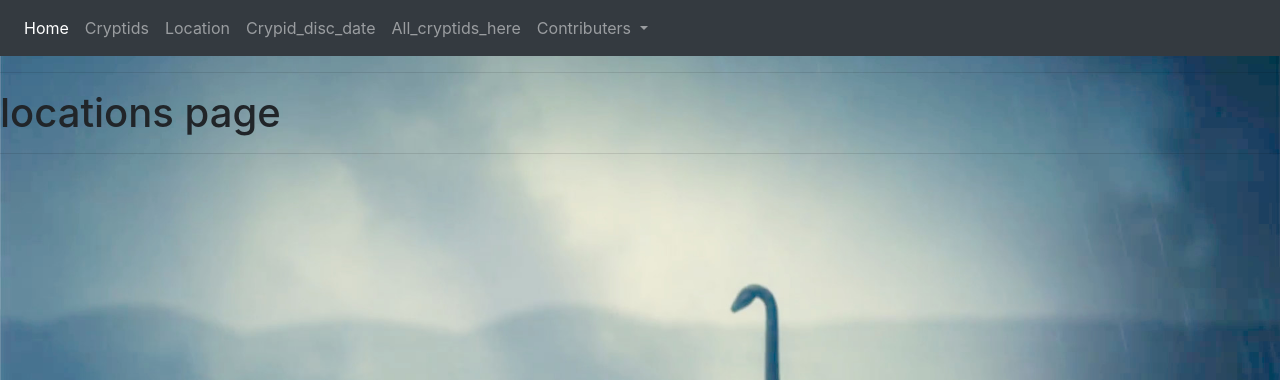
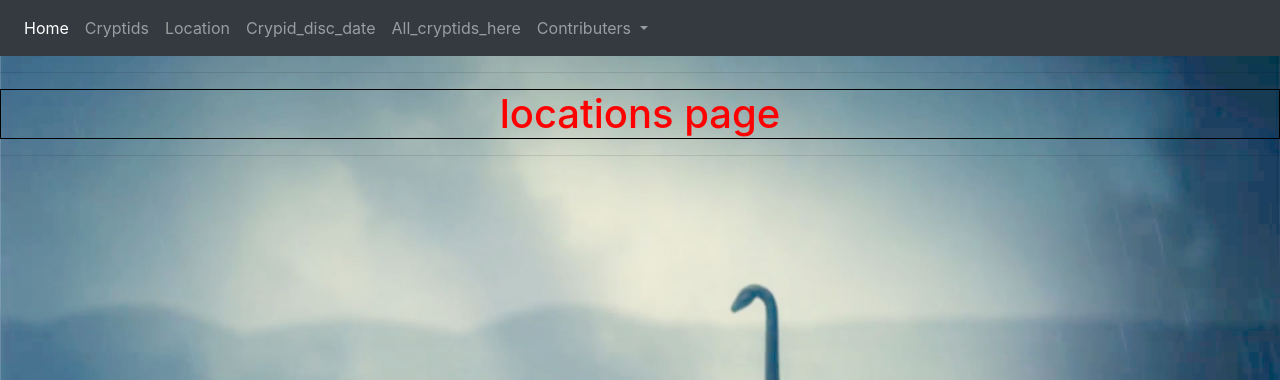
Before and after one commit to OperationCage/TheCage, a Django app: page /location/ in a window 1280 px wide. Shown: the top 380 px of the page. Run offline with Django 3.2, Linux system fonts and the light colour scheme; some libraries are stand-ins or nearby versions.

Commit message:
css links
majority of pages linked and tested, pics dont display yet.

```diff
--- /dev/null
+++ b/thecage/polls/static/css/cryptids.css
@@ -0,0 +1,6 @@
+p {
+    color: white;
+}
+ul {
+    color: black;
+}
--- /dev/null
+++ b/thecage/polls/static/css/location.css
@@ -0,0 +1,7 @@
+.locText {
+    color: red;
+    text-align: center;
+    border: 1px solid black ;
+}
+
+/* css linked all test code */
--- /dev/null
+++ b/thecage/polls/static/css/main.css
@@ -0,0 +1,35 @@
+body {
+  background: url(../static/polls/bg5.jpg);
+  background-repeat: no-repeat;
+  background-size: cover;
+  color: whitesmoke;
+}
+
+p.welcome {
+  font-family: "Segoe UI", Tahoma, Geneva, Verdana, sans-serif;
+  color: whitesmoke;
+  font-size: 50pt;
+  text-align: center;
+  text-shadow: -1px -1px 0 green, 1px -1px 0 green, -1px 1px 0 green,
+    1px 1px 0 green;
+  margin-top: 20px;
+}
+
+p.description {
+  font-family: "Segoe UI", Tahoma, Geneva, Verdana, sans-serif;
+  font-size: 16pt;
+  text-align: center;
+  color: red;
+  margin-top: 40px;
+}
+
+.logo {
+  border-radius: 18px;
+  display: block;
+  margin-left: auto;
+  margin-right: auto;
+  width: 30%;
+}
+h1 {
+  color: red;
+}
--- a/thecage/polls/templates/main.html
+++ b/thecage/polls/templates/main.html
@@ -1,7 +1,7 @@
 {% load static %}
 <!DOCTYPE html>
 <html lang="en">
-    <style>
+    <!-- <style>
         body{
         background: url(../static/polls/bg5.jpg);
         background-repeat: no-repeat;
@@ -9,7 +9,7 @@
         color:whitesmoke;
 }
 
-        p.welcome {
+        /* p.welcome {
             font-family: 'Segoe UI', Tahoma, Geneva, Verdana, sans-serif;
             color:whitesmoke;
             font-size: 50pt;
@@ -32,9 +32,14 @@
             margin-left: auto;
             margin-right: auto;
             width: 30%;
-        }
-     </style>
+        } */
+     </style> -->
+
 <head>
+    <link rel="stylesheet" href="{% static 'css/main.css'%}">
+    {% block css %}
+
+    {% endblock %}
 
     <link rel="stylesheet" href="https://stackpath.bootstrapcdn.com/bootstrap/4.4.1/css/bootstrap.min.css" integrity="sha384-Vkoo8x4CGsO3+Hhxv8T/Q5PaXtkKtu6ug5TOeNV6gBiFeWPGFN9MuhOf23Q9Ifjh" crossorigin="anonymous">
 </head>
@@ -56,7 +61,7 @@
 
     <hr>
     {%include './footer.html' %}
-
+<!-- javascript static file -->
 </body>
 
 <script src="https://code.jquery.com/jquery-3.4.1.slim.min.js" integrity="sha384-J6qa4849blE2+poT4WnyKhv5vZF5SrPo0iEjwBvKU7imGFAV0wwj1yYfoRSJoZ+n" crossorigin="anonymous"></script>
--- a/thecage/polls/templates/navbar.html
+++ b/thecage/polls/templates/navbar.html
@@ -1,4 +1,8 @@
+{% load static %}
 
+{% block css %}
+<link rel="stylesheet" href="{% static 'css/navbar.css'%}">
+{% endblock %}
 <nav class="navbar navbar-expand-lg navbar-dark bg-dark">
 
     <button class="navbar-toggler" type="button" data-toggle="collapse" data-target="#navbarNavDropdown" aria-controls="navbarNavDropdown" aria-expanded="false" aria-label="Toggle navigation">
--- a/thecage/polls/templates/polls/location.html
+++ b/thecage/polls/templates/polls/location.html
@@ -1,21 +1,15 @@
-<!DOCTYPE html>
-<html lang="en">
-<header>
 {% extends 'main.html' %}
-{% load static %}
 {% include './navbar.html' %}
 {% include './footer.html' %}
+{% load static %}
 
-<link rel="stylesheet" href="{% static 'polls/location.css' %}">
-
-</header>
-
-<body></body>
-{% block content %}
-
-<h1>locations page</h1>
-
+{% block css %}
+<link rel="stylesheet" type="text/css" href="{% static 'css/location.css' %}">
 {% endblock %}
 
 
-</html>
+{% block content %}
+
+<h1 class="locText">locations page</h1>
+
+{% endblock %}
--- a/thecage/thecage/urls.py
+++ b/thecage/thecage/urls.py
@@ -15,9 +15,13 @@ Including another URLconf
 """
 from django.contrib import admin
 from django.urls import path, include
-
+# from django.conf import settings
+# from django.conf.urls.static import static
 
 urlpatterns = [
     path('admin/', admin.site.urls),
     path('', include('polls.urls'))
 ]
+
+# if settings.DEBUG:
+#     urlpatterns += static(settings.STATIC_URL, document_root=settings.STATIC_ROOT)
```
Also changed, not shown: thecage/polls/static/css/all_cryptids_here.css (added, +16 -0 lines), thecage/polls/static/css/cryptid_disc_date.css (added, +11 -0 lines), thecage/polls/static/css/indicryptids.css (renamed from thecage/polls/static/polls/location.css, +2 -7 lines), thecage/polls/templates/polls/all_cryptids_here.html (+7 -3 lines), thecage/polls/templates/polls/cryptid_disc_date.html (+16 -5 lines), thecage/polls/templates/polls/cryptids.html (+13 -1 lines), thecage/polls/templates/polls/indicryptids.html (+6 -9 lines), thecage/thecage/settings.py (+7 -0 lines), thecage/polls/static/css/footer.css (added), thecage/polls/static/css/navbar.css (added).
